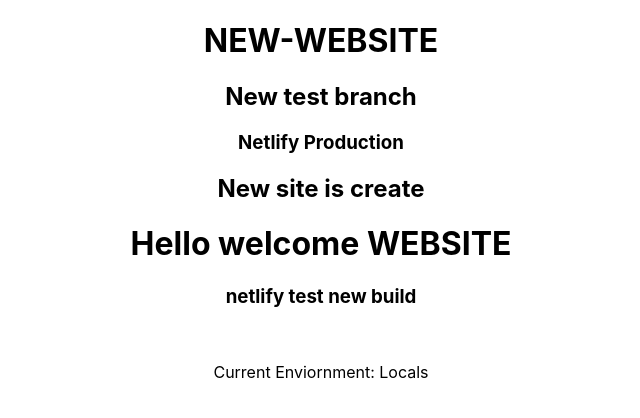
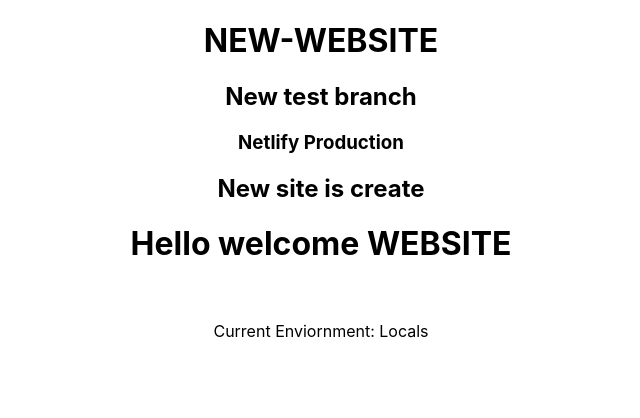
Before and after one commit to saurabhgola/testwebsite, a React (Create React App) app: page / in a window 1280 px wide. Shown: the top 418 px of the page, without its empty margins (319-959 px from the left). Built offline with nearby package versions, Linux system fonts and the light colour scheme.

Commit message:
Fix leatest site create-that

```diff
--- a/src/App.js
+++ b/src/App.js
@@ -9,7 +9,6 @@
      <h3>Netlify Production</h3>
      <h2>New site is create</h2>
      <h1>Hello welcome WEBSITE</h1>
-     <h3>netlify test new build</h3>
       <br/>
       <p className="App-intro">Current Enviornment: {process.env.REACT_APP_ENVIORNMENT}</p>
  <br/>
```
Also changed, not shown: 1 other file (tests, documents, lock files or other folders).
